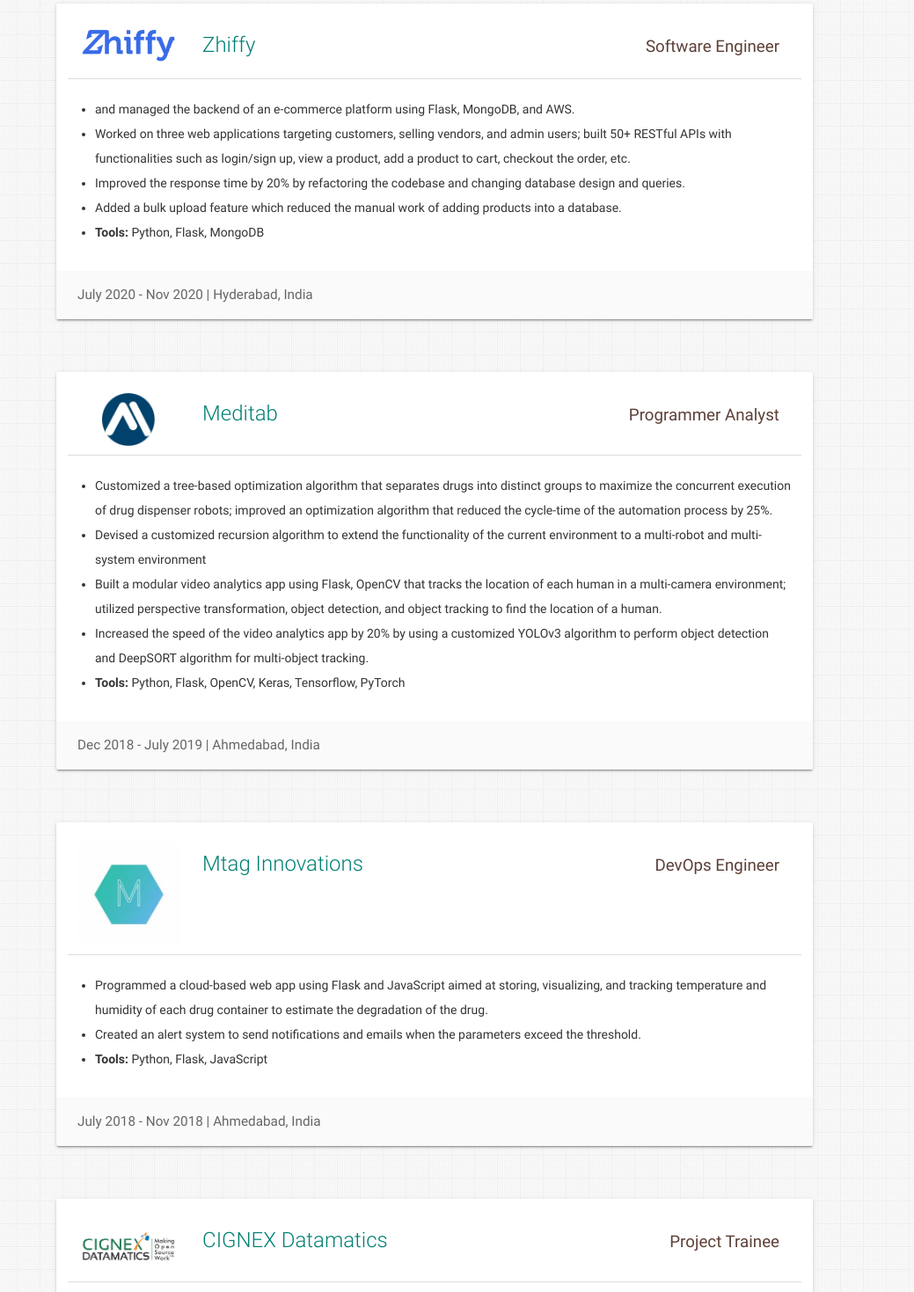
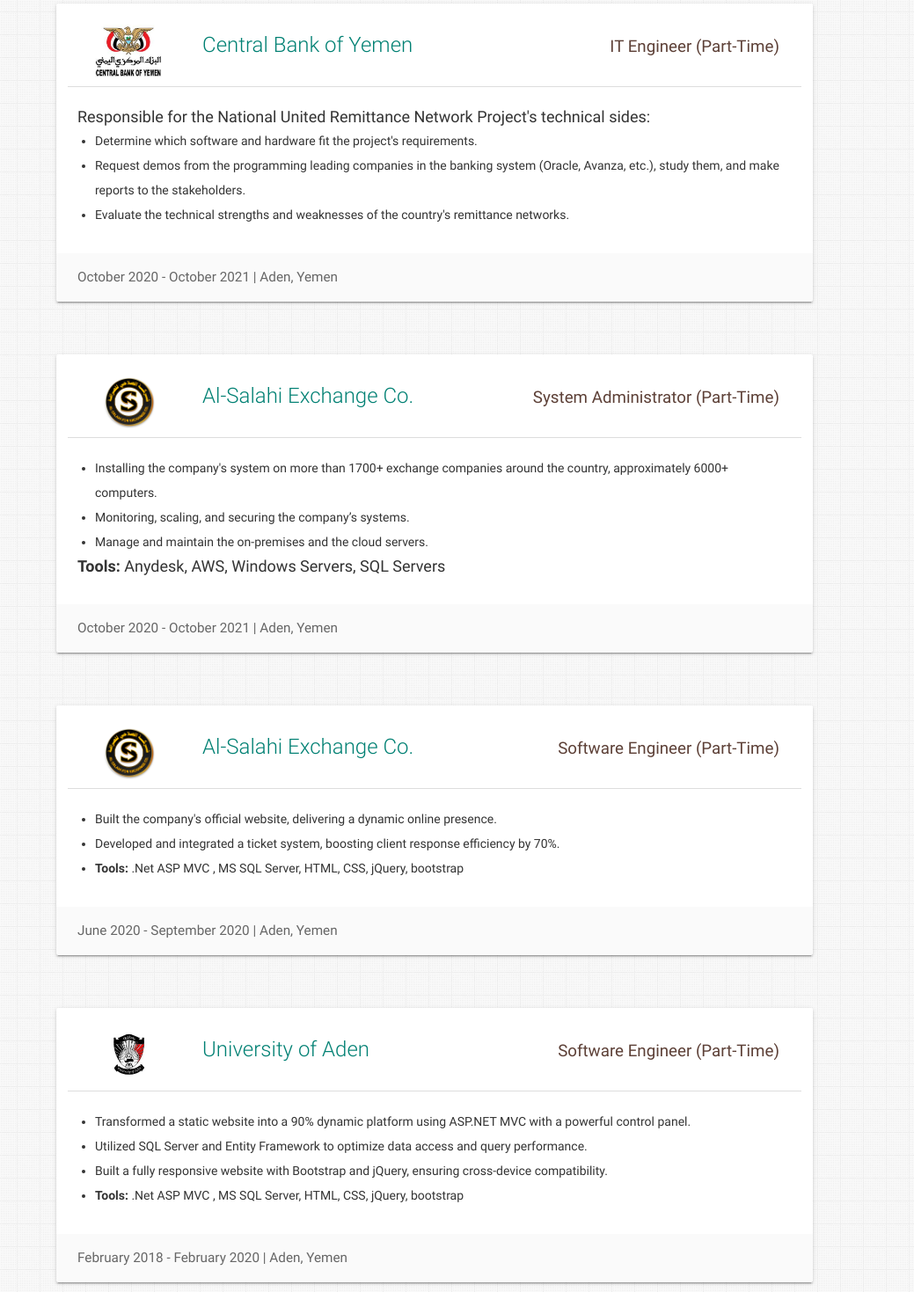
Before and after one commit to MohssenSadeq/myPortfolio, a plain HTML site: page index.html in a window 1280 px wide. Shown: the part 1729-3198 px from the top of the page at 88% size, without its empty margins (241-1280 px from the left). Drawn offline with nearby package versions, Linux system fonts and the light colour scheme.

Commit message:
half the way

```diff
--- a/index.html
+++ b/index.html
@@ -289,35 +289,38 @@
           <div class="card-content">
             <div class="row">
               <div class="col s12 m2">
-                <a href="https://www.zhiffy.com/" target="_blank"><img alt="Zhiffy logo"
-                    src="./assets/img/exp-zhiffy-logo-1.webp" class="responsive-img center-block" /></a>
+                <a href="https://english.cby-ye.com/" target="_blank"><img alt="CBY logo"
+                    src="./assets/img/exp-CBY.jpeg" class="responsive-img center-block" /></a>
               </div>
               <!-- <div class="col s12 m10"> -->
               <div class="col s12 m10">
                 <p>
                   <span class="card-title"><a href="https://www.zhiffy.com/" target="_blank"
-                      class="teal-text hoverline">Zhiffy</a></span>
+                      class="teal-text hoverline">Central Bank of Yemen</a></span>
                 </p>
               </div>
             </div>
-            <div class="role brown-text text-darken-2">Software Engineer</div>
+            <div class="role brown-text text-darken-2">IT Engineer (Part-Time)</div>
             <ul>
+
+                  Responsible for the National United Remittance Network Project's technical sides:
+
               <li>
-               and managed the backend of an e-commerce platform using Flask, MongoDB, and AWS.
+                Determine which software and hardware ﬁt the project's requirements.
+
               </li>
-              <li>
-                Worked on three web applications targeting customers, selling vendors, and admin users; built 50+ RESTful APIs with functionalities
-such as login/sign up, view a product, add a product to cart, checkout the order, etc.
-              </li>
-              <li>Improved the response time by 20% by refactoring the codebase and changing database design and queries.</li>
-              <li>Added a bulk upload feature which reduced the manual work of adding products into a database.</li>
-              <li>
+              <li>Request demos from the programming leading companies in the banking system (Oracle, Avanza, etc.), study them, and make reports to the stakeholders.
+                </li>
+                <li>
+                  Evaluate the technical strengths and weaknesses of the country's remittance networks.
+                </li>
+              <!-- <li>
                 <b>Tools:</b> Python, Flask, MongoDB
-              </li>
+              </li> -->
             </ul>
           </div>
           <div class="card-action">
-            <span>July 2020 - Nov 2020 | Hyderabad, India</span>
+            <span>October 2020 - October 2021 | Aden, Yemen</span>
           </div>
         </div>
 
@@ -326,40 +329,36 @@ such as login/sign up, view a product, add a product to cart, checkout the order
           <div class="card-content">
             <div class="row">
               <div class="col s12 m2">
-                <a href="https://www.meditab.com" target="_blank"><img alt="Meditab logo"
-                    src="./assets/img/exp-meditab-logo-500x500.jpg" class="responsive-img center-block" /></a>
+                <a href="https://www.facebook.com/alsalahiexco" target="_blank"><img alt="alsalahiexco logo"
+                    src="./assets/img/exp-alsalhiexco.webp" class="responsive-img center-block" /></a>
               </div>
               <!-- <div class="col s12 m10"> -->
               <div class="col s12 m10">
                 <p>
-                  <span class="card-title"><a href="http://meditab.com" target="_blank"
-                      class="teal-text hoverline">Meditab</a></span>
+                  <span class="card-title"><a href="https://www.facebook.com/alsalahiexco" target="_blank"
+                      class="teal-text hoverline">Al-Salahi Exchange Co.</a></span>
                 </p>
               </div>
             </div>
-            <div class="role brown-text text-darken-2">Programmer Analyst</div>
+            <div class="role brown-text text-darken-2">System Administrator (Part-Time)</div>
             <ul>
               <li>
-                Customized a tree-based optimization algorithm that separates drugs into distinct groups to maximize the concurrent execution of drug
-dispenser robots; improved an optimization algorithm that reduced the cycle-time of the automation process by 25%.
+                Installing the company's system on more than 1700+ exchange companies around the country, approximately 6000+ computers.
               </li>
               <li>
-                Devised a customized recursion algorithm to extend the functionality of the current environment to a multi-robot and multi-system
-environment
+                Monitoring, scaling, and securing the company’s systems.
+
               </li>
               <li>
-                Built a modular video analytics app using Flask, OpenCV that tracks the location of each human in a multi-camera environment;
-utilized perspective transformation, object detection, and object tracking to find the location of a human.
+                Manage and maintain the on-premises and the cloud servers.
               </li>
-              <li>Increased the speed of the video analytics app by 20% by using a customized YOLOv3 algorithm to perform object detection and
-                DeepSORT algorithm for multi-object tracking.</li>
-              <li>
-                <b>Tools:</b> Python, Flask, OpenCV, Keras, Tensorflow, PyTorch
+
+                <b>Tools:</b> Anydesk, AWS, Windows Servers, SQL Servers
               </li>
             </ul>
           </div>
           <div class="card-action">
-            <span>Dec 2018 - July 2019 | Ahmedabad, India</span>
+            <span>October 2020 - October 2021 | Aden, Yemen</span>
           </div>
         </div>
 
@@ -368,34 +367,34 @@ utilized perspective transformation, object detection, and object tracking to fi
           <div class="card-content">
             <div class="row">
               <div class="col s12 m2">
-                <img alt="Mtag logo" src="./assets/img/exp-mtag-logo-250x250.jpg" class="responsive-img center-block" />
-
+                <a href="https://www.facebook.com/alsalahiexco" target="_blank"><img alt="alsalahiexco logo"
+                  src="./assets/img/exp-alsalhiexco.webp" class="responsive-img center-block" /></a>
               </div>
 
               <!-- <div class="col s12 m10"> -->
               <div class="col s12 m10">
                 <p>
-                  <span class="card-title"><a href="#experience" class="teal-text hoverline">Mtag
-                      Innovations</a></span>
+                  <span class="card-title"><a href="https://www.facebook.com/alsalahiexco" target="_blank"
+                      class="teal-text hoverline">Al-Salahi Exchange Co.</a></span>
                 </p>
               </div>
             </div>
-            <div class="role brown-text text-darken-2">DevOps Engineer</div>
+            <div class="role brown-text text-darken-2">Software Engineer (Part-Time)</div>
             <ul>
               <li>
-                Programmed a cloud-based web app using Flask and JavaScript aimed at storing, visualizing, and tracking temperature and humidity
-of each drug container to estimate the degradation of the drug.
+                Built the company's official website, delivering a dynamic online presence.
+
               </li>
               <li>
-                Created an alert system to send notifications and emails when the parameters exceed the threshold.
+                Developed and integrated a ticket system, boosting client response efficiency by 70%.
               </li>
               <li>
-                <b>Tools:</b> Python, Flask, JavaScript
+                <b>Tools:</b> .Net ASP MVC , MS SQL Server, HTML, CSS, jQuery, bootstrap
               </li>
             </ul>
           </div>
           <div class="card-action">
-            <span>July 2018 - Nov 2018 | Ahmedabad, India</span>
+            <span>June 2020 - September 2020 | Aden, Yemen</span>
           </div>
         </div>
 
@@ -405,35 +404,37 @@ of each drug container to estimate the degradation of the drug.
             <div class="row">
               <div class="col s12 m2">
                 <a href="https://www.cignex.com" target="_blank"><img alt="Cignex logo"
-                    src="./assets/img/exp-cignex-logo.png" class="responsive-img center-block" /></a>
+                    src="./assets/img/exp-uniAden.jpeg" class="responsive-img center-block" /></a>
               </div>
               <div class="col s12 m10">
                 <p>
-                  <span class="card-title"><a href="https://www.cignex.com" target="_blank"
-                      class="teal-text hoverline">CIGNEX
-                      Datamatics </a></span>
+                  <span class="card-title"><a href="https://www.aden-univ.net/" target="_blank"
+                      class="teal-text hoverline">University of Aden </a></span>
                 </p>
               </div>
             </div>
-            <div class="role brown-text text-darken-2">Project Trainee</div>
+            <div class="role brown-text text-darken-2">Software Engineer (Part-Time)</div>
             <ul>
               <li>
-                Designed a library management system for a local library, where we undertook activities like requirement
-                elicitation, preparing Data Flow
-                and Entity-Relationship diagrams.
+                Transformed a static website into a 90% dynamic platform using ASP.NET MVC with a powerful control panel.
+
+
               </li>
               <li>
-                Delivered a solution for a POC involving Automatic Financial Document Classifier using Natural Language
-                Processing and Support Vector
-                Machines with 96% accuracy on the company’s data.
+                Utilized SQL Server and Entity Framework to optimize data access and query performance.
+
               </li>
               <li>
-                <b>Tools:</b> Python, Scikit-learn, NLTK
+                Built a fully responsive website with Bootstrap and jQuery, ensuring cross-device compatibility.
+
+              </li>
+              <li>
+                <b>Tools:</b> .Net ASP MVC , MS SQL Server, HTML, CSS, jQuery, bootstrap
               </li>
             </ul>
           </div>
           <div class="card-action">
-            <span>June 2017 - July 2017 | Ahmedabad, India</span>
+            <span>February 2018 - February 2020 | Aden, Yemen</span>
           </div>
         </div>
 
```
Also changed, not shown: assets/img/exp-CBY.jpeg (added), assets/img/exp-alsalhiexco.webp (added), assets/img/exp-uniAden.jpeg (added), assets/img/exp-zhiffy-logo-1.webp (deleted).
